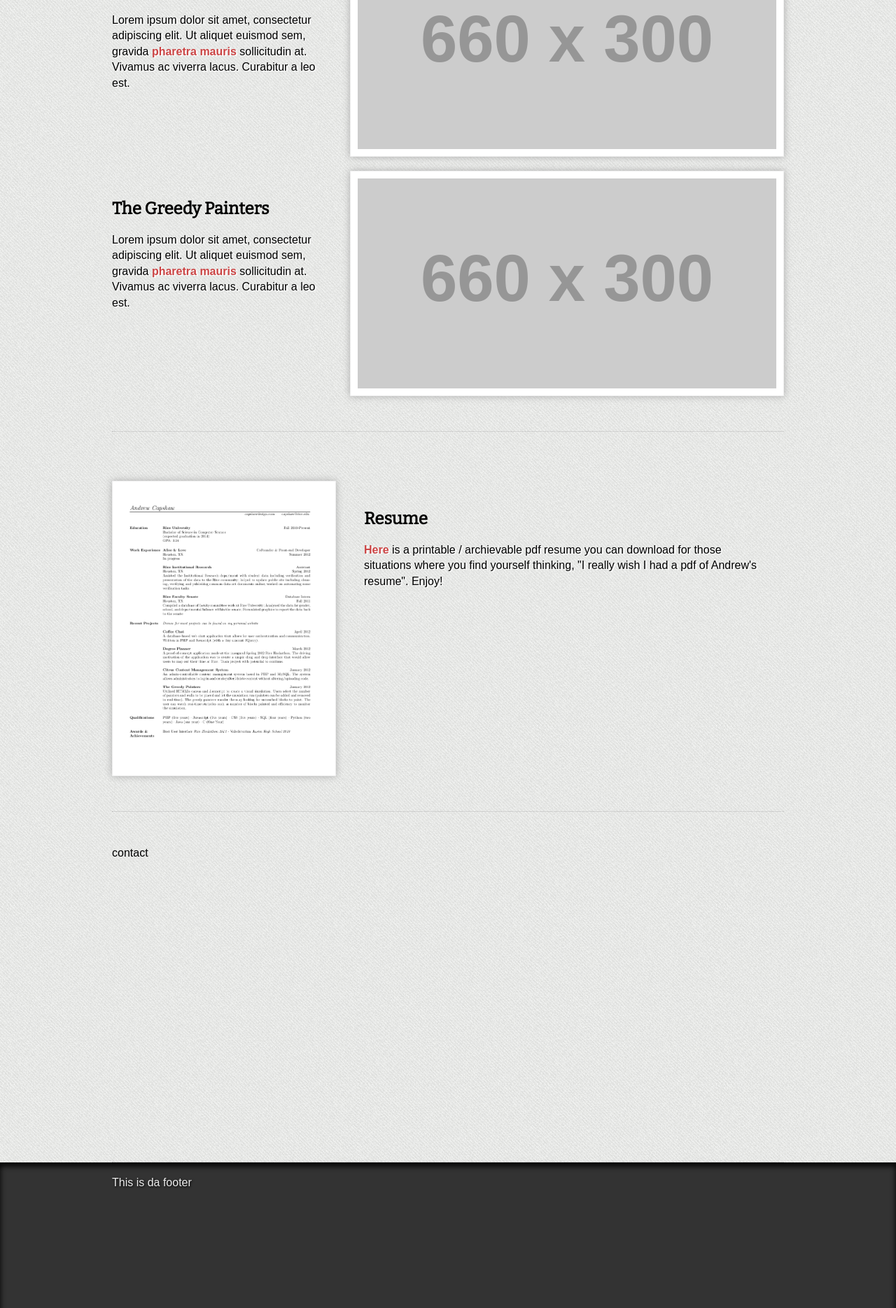
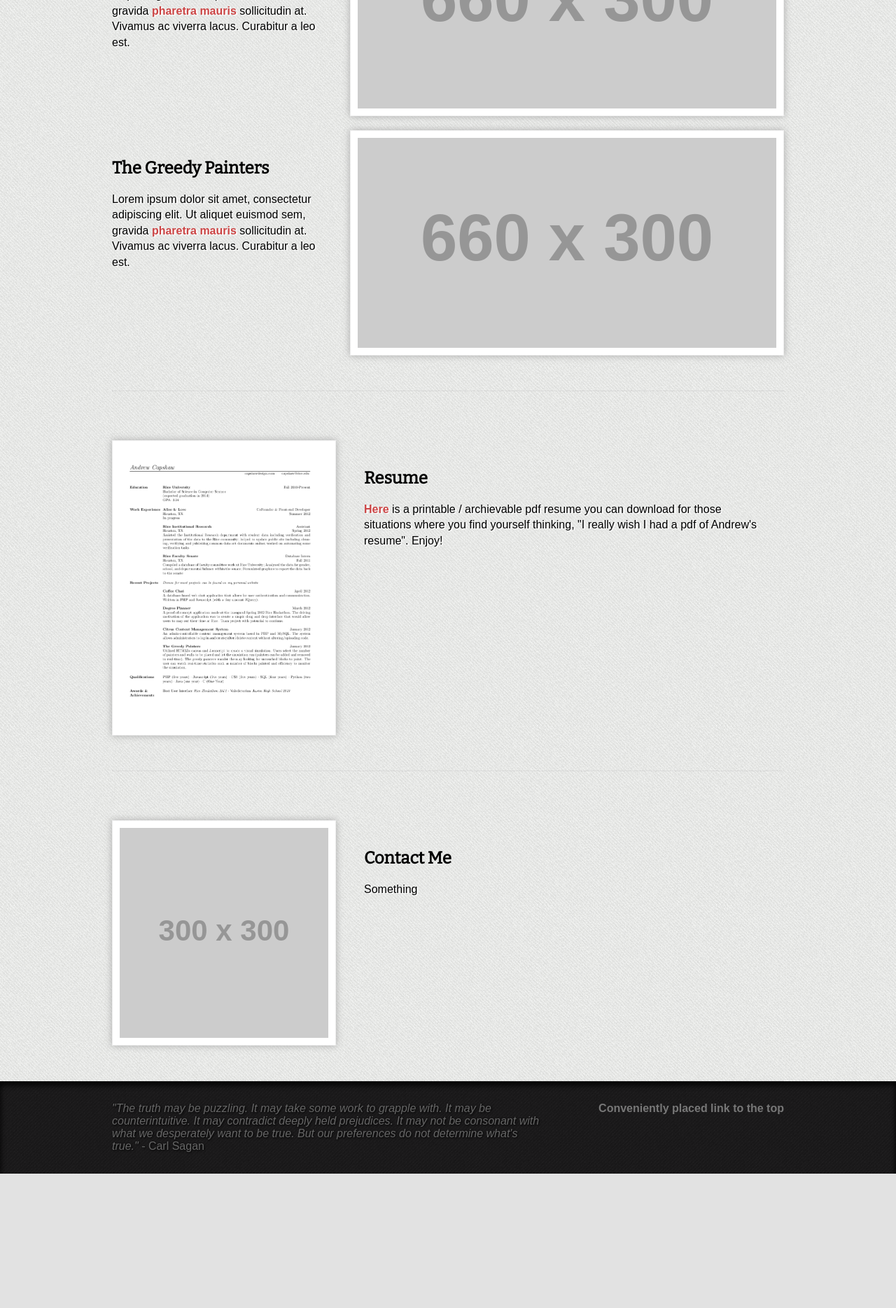
Before and after one commit to capshaw/capshaw.me, a PHP site: page / in a window 1280 px wide. Shown: the part 1011-2880 px from the top of the page at 70% size. After the commit the page ends 2688 px from the top, so only its background shows below. Run offline with PHP 8.4, Linux system fonts and the light colour scheme; grey boxes labelled with a size stand in for pictures from a placeholder-image service; some libraries are stand-ins or nearby versions.

Commit message:
Did some stuff.

```diff
--- a/css/style.css
+++ b/css/style.css
@@ -177,11 +177,6 @@ h2 {
 	text-align:center;
 }
 
-.quote {
-	border-left:4px solid #aaa;
-	padding-left:20px;
-}
-
 /* A poloroid of sorts */
 
 .outer-shell{
@@ -230,8 +225,8 @@ h2 {
 	clear:both;
 	padding-top:50px;
 	padding-bottom:50px;
-	border-bottom:1px dotted #bbb;
-	min-height:400px;
+	border-bottom:1px dotted #ccc;
+	/*min-height:400px;*/
 }
 
 .p-top-20 {
@@ -250,14 +245,14 @@ h2 {
 
 #footer{
 	width:100%;
-	background:#333;
+	background:#333 url('../img/common/txture.png') repeat;
 	-moz-box-shadow: inset 0 5px 8px #000;
  -webkit-box-shadow: inset 0 5px 8px #000;
          box-shadow: inset 0 5px 8px #000;
-    min-height:400px;
-    color:#eee;
+    color:#666;
     text-shadow: 1px 1px 3px #000;
-    padding-top:20px;
+    padding-top:30px;
+    padding-bottom:30px;
 }
 
 .resume-img{
@@ -265,3 +260,24 @@ h2 {
 	background-size:cover;
 	height:400px;
 }
+
+.contact-img{
+	background: url('http://placehold.it/300x300&text=Contact+Image') no-repeat center center;
+	background-size:cover;
+	height:300px;
+}
+
+#footer .quote{
+	font-style:italic;
+}
+
+#footer .quote span{
+	font-style:normal;
+}
+
+#footer a{
+	color:#777;
+	text-decoration:none;
+	text-shadow:none;
+	font-weight:bold;
+}
--- a/index.php
+++ b/index.php
@@ -167,13 +167,50 @@
 		</div>
 
 		<div class='section' id='contact'>
-			<!-- -->contact
+			<div class='clear-both p-top-20'>
+				<a href='#'>
+					<div class='side-bar flowleft'>
+						<div class='outer-shell'>
+							<div class='inner-shell contact-img'>
+								<!-- -->
+							</div>
+						</div>
+					</div>
+				</a>
+
+				<div class='main flowright'>
+					<div class='main-content'>
+						<h2>Contact Me</h2>
+						<p>
+							Something
+						</p>
+					</div>
+				</div>
+
+				<div class='clear-both'>
+					<!-- -->
+				</div>
+			</div>
 		</div>
 	</div>
 
 	<div id='footer'>
 		<div class='container'>
-			This is da footer
+			<div class='clear-both'>
+				<div class='main flowleft'>
+					<div class='quote'>
+						"The truth may be puzzling. It may take some work to grapple with. It may be counterintuitive. It may contradict deeply held prejudices. It may not be consonant with what we desperately want to be true. But our preferences do not determine what's true." <span> - Carl Sagan</span>
+					</div>
+				</div>
+
+				<div class='side-bar flowright'>
+					<a href='#home' class='scroller flowright'>Conveniently placed link to the top</a>
+				</div>
+
+				<div class='clear-both'>
+					<!-- -->
+				</div>
+			</div>
 		</div>
 	</div>
 
```
Also changed, not shown: img/common/txture.png (added).
